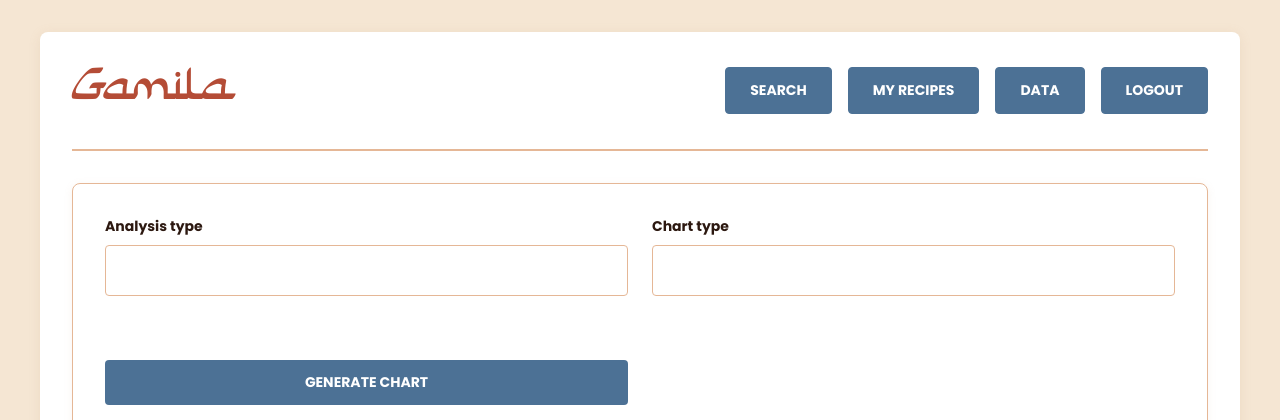
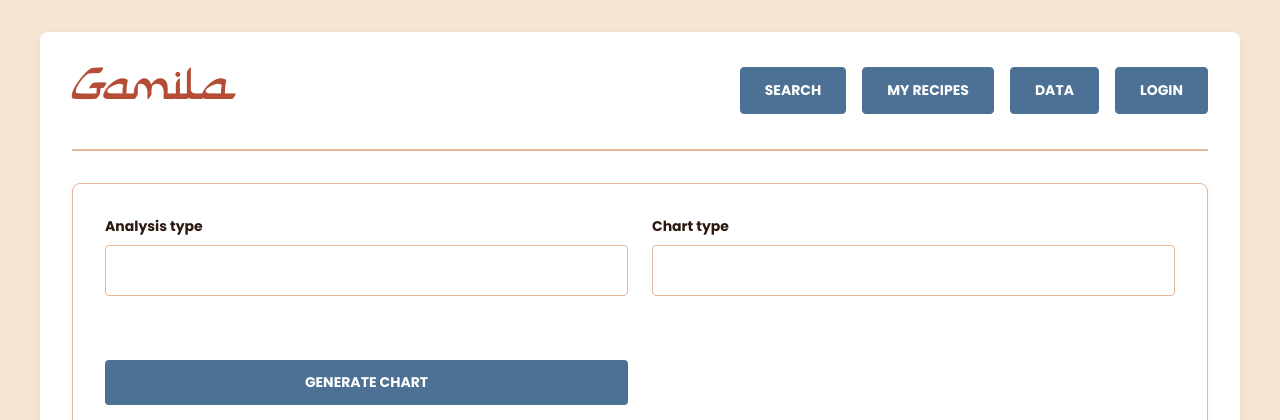
Before and after one commit to ambrosia-fish/recipe-app, a Django app: template src/recipes/templates/recipes/analytics.html in a window 1280 px wide. Shown: the top 420 px of the page. Run offline with Django 3.2, Linux system fonts and the light colour scheme; the template is opened without the code that fills it: most values are stand-ins (such as "Sample title", 1, 10 or a date in 2020); form fields are guessed from the names that the template uses.

Commit message:
feat: update analytics template for non-authenticated users

```diff
--- a/src/recipes/templates/recipes/analytics.html
+++ b/src/recipes/templates/recipes/analytics.html
@@ -15,7 +15,11 @@
                 <a href="{% url 'recipes:list' %}" class="nav-button">Search</a>
                 <a href="{% url 'recipes:my_recipes' %}" class="nav-button">My Recipes</a>
                 <a href="{% url 'recipes:analytics' %}" class="nav-button">Data</a>
-                <a href="{% url 'logout' %}" class="nav-button logout-button">Logout</a>
+                {% if user.is_authenticated %}
+                    <a href="{% url 'logout' %}" class="nav-button logout-button">Logout</a>
+                {% else %}
+                    <a href="{% url 'login' %}" class="nav-button login-button">Login</a>
+                {% endif %}
             </div>
         </div>
 
```
